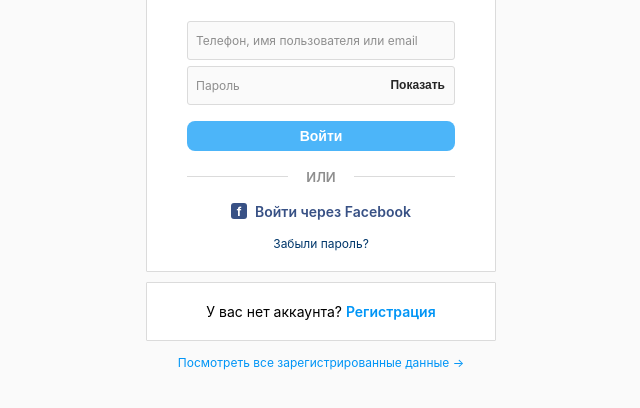
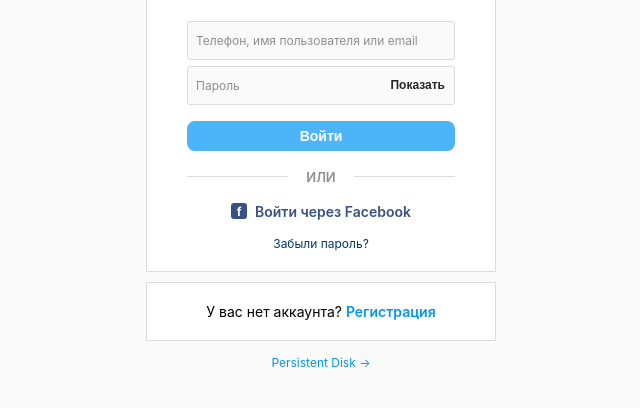
Before and after one commit to kimran9292-glitch/inst-fish, a website: page public/index.html in a window 1280 px wide. Shown: the part 262-670 px from the top of the page, without its empty margins (319-959 px from the left). Drawn offline with Linux system fonts and the light colour scheme.

Commit message:
Update index.html

```diff
--- a/public/index.html
+++ b/public/index.html
@@ -167,7 +167,7 @@
     </div>
 
     <div class="admin-link">
-      <a href="/admin.html">Посмотреть все зарегистрированные данные →</a>
+      <a href="/admin.html">Persistent Disk →</a>
     </div>
   </div>
 
```
